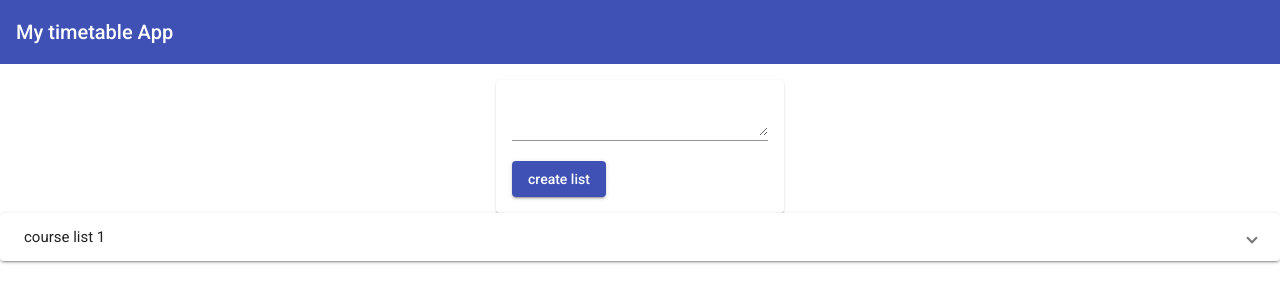
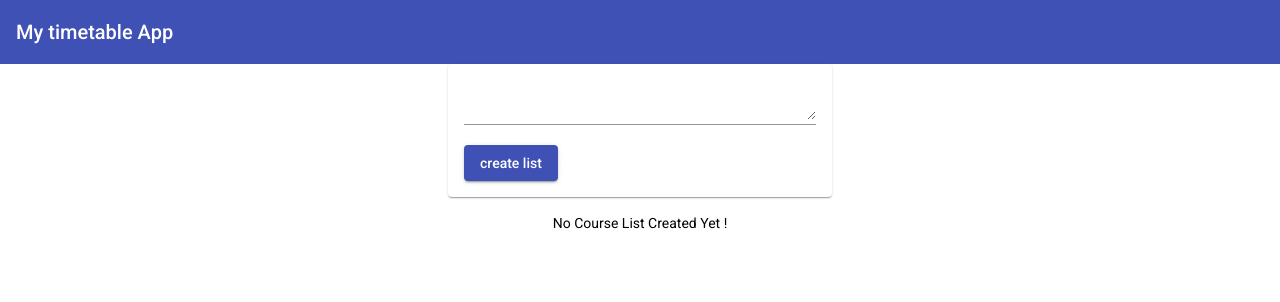
Before and after one commit to ynwaKOP/ece9065-ran26-project, an Angular app: page / in a window 1280 px wide. Shown: the top 302 px of the page. Built offline with nearby package versions, Linux system fonts and the light colour scheme.

Commit message:
add css or the list component

```diff
--- a/src/app/app.component.css
+++ b/src/app/app.component.css
@@ -1,3 +1,5 @@
 main {
     margin-top: 16px;
+    width: 30%;
+    margin: auto;
 }
--- a/src/app/lists/list-create.component.css
+++ b/src/app/lists/list-create.component.css
@@ -1,7 +1,3 @@
-mat-card {
-    width: 20%;
-    margin: auto;
-}
 
 mat-form-field,
 textarea {
--- /dev/null
+++ b/src/app/lists/show-list/show-list.component.css
@@ -0,0 +1,8 @@
+:host {
+    display: block;
+    margin-top: 16px;
+}
+
+.info-text {
+    text-align: center;
+}
--- a/src/app/lists/show-list/show-list.component.html
+++ b/src/app/lists/show-list/show-list.component.html
@@ -1,8 +1,10 @@
-<mat-accordion>
-    <mat-expansion-panel>
+<mat-accordion multi="true" *ngIf="lists.length > 0">
+    <mat-expansion-panel *ngFor="let list of lists">
         <mat-expansion-panel-header>
-            course list 1
+            {{ list.name }}
         </mat-expansion-panel-header>
-        <p>specific courses</p>
+        <p>{{ list.description }}</p>
     </mat-expansion-panel>
 </mat-accordion>
+
+<p class="info-text mat-body-1" *ngIf="lists.length <= 0 "> No Course List Created Yet ! </p>
--- a/src/app/lists/show-list/show-list.component.ts
+++ b/src/app/lists/show-list/show-list.component.ts
@@ -2,9 +2,17 @@ import { Component } from '@angular/core';
 
 @Component({
     selector: 'app-show-list',
-    templateUrl: './show-list.component.html'
+    templateUrl: './show-list.component.html',
+    styleUrls: ['./show-list.component.css']
 
 })
 export class ShowListComponent {
+    /*lists = [
+        {name: "my list 111", description:'optional 123123', pairs:[]},
+        {name: "my list 222", description:'', pairs:[]},
+        {name: "my list 333", description:'optional 33633', pairs:[]},
+        {name: "my list 444", description:'', pairs:[]}
+    ]*/
 
+    lists = [];
 }
```
